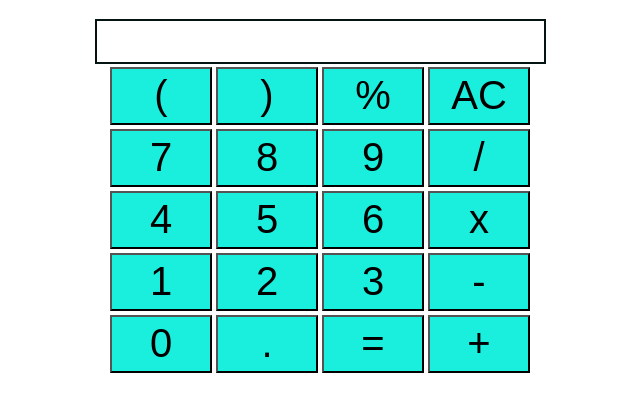
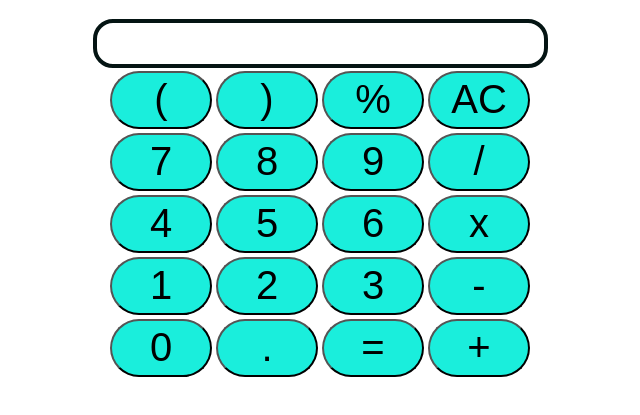
Before and after one commit to dips6202/test_calculator, a plain HTML site: page index.html in a window 1280 px wide. Shown: the part 61-476 px from the top of the page, without its empty margins (320-960 px from the left). Drawn offline with Linux system fonts and the light colour scheme.

Commit message:
first commit

```diff
--- a/index.html
+++ b/index.html
@@ -10,7 +10,9 @@
 <body>
     <div class="container">
         <h1>Calculator</h1>
-        <input type="text" name="screen" id="screen">
+
+        <div class="calculator">
+            <input type="text" name="screen" id="screen">
         <table>
             <tr>
                 <td><button>(</button></td>
@@ -47,7 +49,7 @@
                 <td><button>+</button></td>
             </tr>
         </table>
-
+    </div>
     </div>
 
 </body>
--- a/style.css
+++ b/style.css
@@ -8,11 +8,13 @@ table{
 }
 
 input{
-    border: 2px solid rgb(4, 20, 19);
+    border-radius: 20px;
+    border: 4px solid rgb(4, 20, 19);
     font-size: 34px;
 }
 
 button{
+    border-radius: 80px;
     font-size: 40px;
     background: rgb(26, 238, 220);
     width :102px;
```
